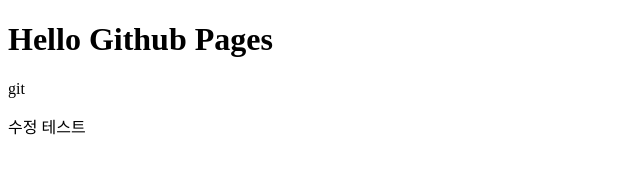
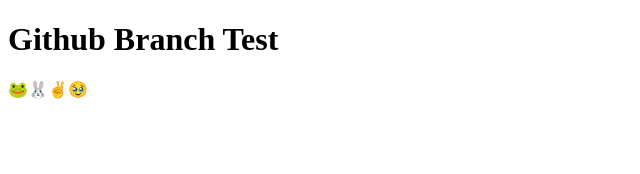
Before and after one commit to JAYCODE-git/github-test-1, a plain HTML site: page index.html in a window 1280 px wide. Shown: the whole page, without its empty margins (0-640 px from the left). Drawn offline with Linux system fonts and the light colour scheme.

Commit message:
➕ PR, Merge Test

```diff
--- a/index.html
+++ b/index.html
@@ -9,9 +9,8 @@
 </head>
 
 <body>
-  <h1>Hello Github Pages</h1>
-  <p>git</p>
-  <p>수정 테스트</p>
+  <h1>Github Branch Test</h1>
+  <p>🐸🐰✌️🥹</p>
 </body>
 
 </html>
```
